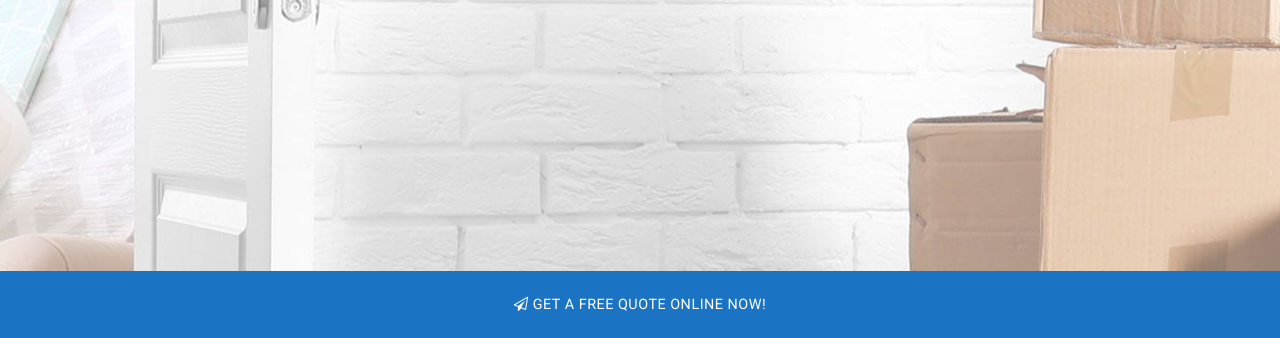
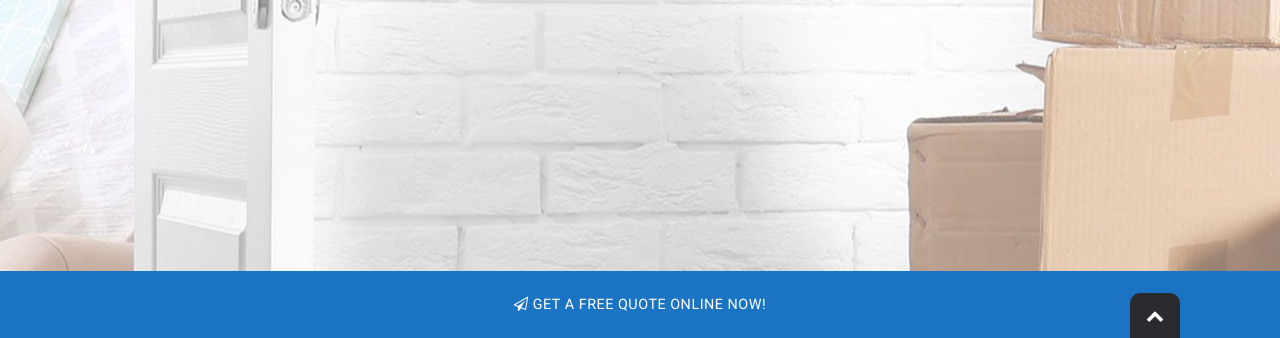
Before and after one commit to SalvatoreB98/proj-html-vuejs, a website: page index.html in a window 1280 px wide. Shown: the part 462-800 px from the top of the page. Drawn offline with nearby package versions, Linux system fonts and the light colour scheme.

Commit message:
Go UP button

```diff
--- a/index.html
+++ b/index.html
@@ -260,6 +260,7 @@
                 </div>
             </div>
         </div>
+        <a href="#home" class="go-up flex"> <i class="fa fa-chevron-up" aria-hidden="true"></i> </a>
     </div>
     <script src="scripts/animations.js"></script>
 </body>
--- a/src/partials/common.scss
+++ b/src/partials/common.scss
@@ -107,6 +107,26 @@ ul{
     max-width: 400px;
     padding: $spacing3;
 }
+a.go-up{
+    color: white;
+}
+.go-up{
+    font-size: large;
+    justify-content: center;
+    align-items: center;
+    position: fixed;
+    bottom: 0;
+    right: 100px;
+    background-color: $fourthMaterial;
+    width: 50px;
+    height: 45px;
+    border-top-right-radius: $spacing1 ;
+    border-top-left-radius: $spacing1;
+    transition: all $animationSpeed ease-in-out;
+    &:hover{
+        background-color: $primaryColor
+    }
+}
 //ANIMATIONS
 .before-enter{
     opacity: 0%;
```
Also changed, not shown: dist/style.css.
